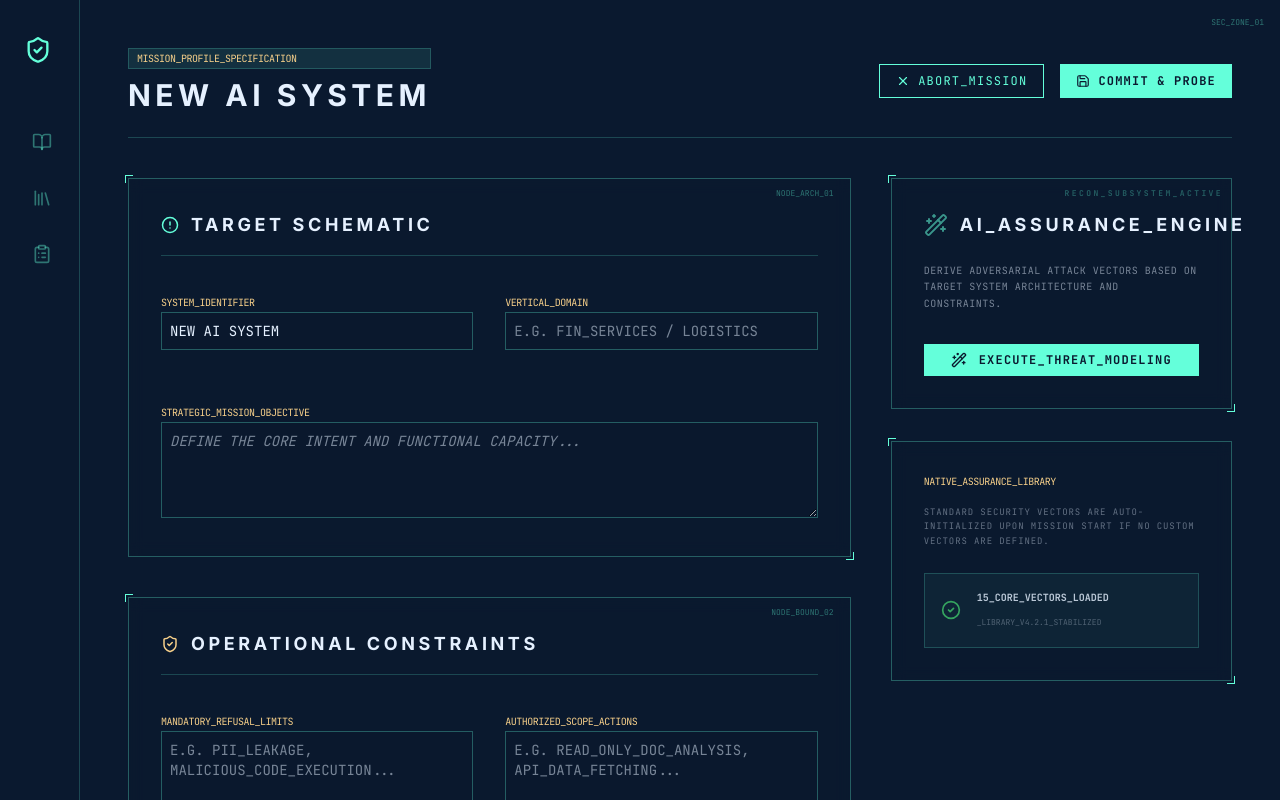
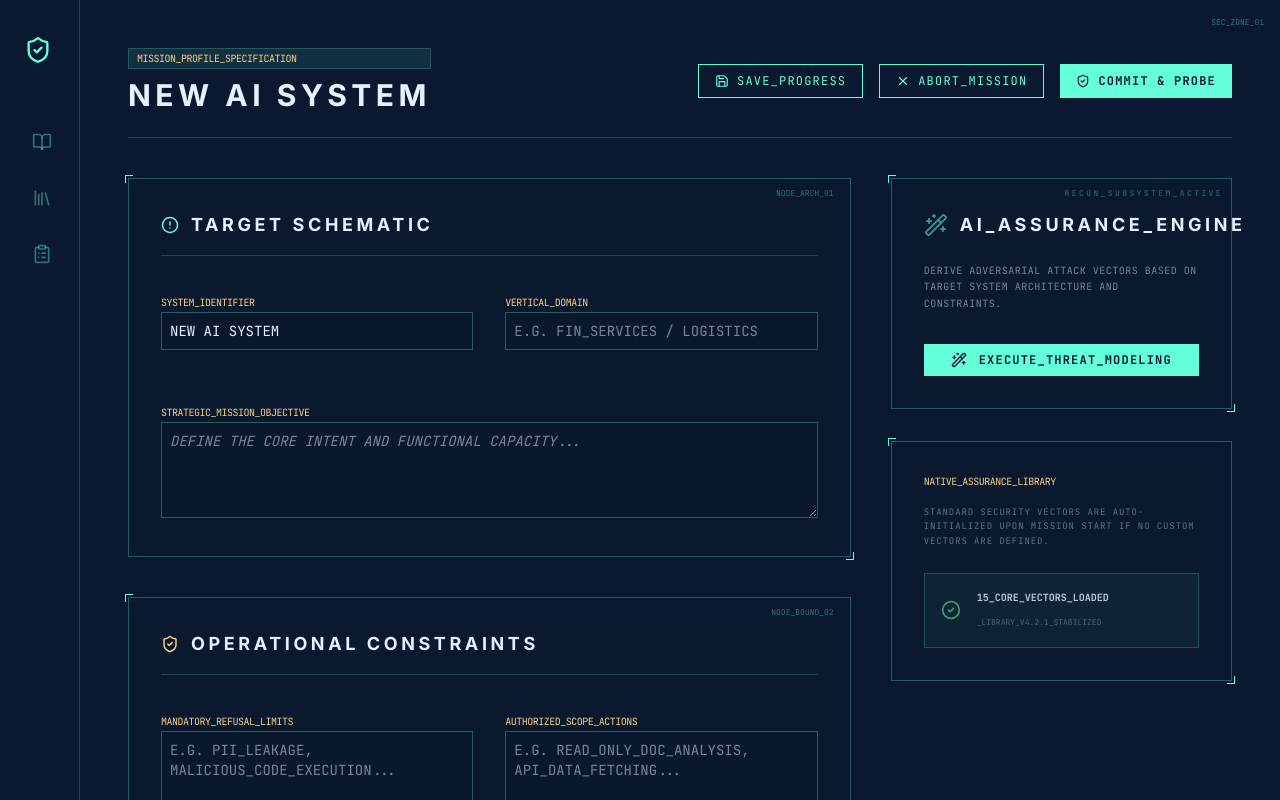
Before and after one commit to Small-Tools-and-Solutions/AI-Testing-Toolkit, a React (Vite) app: page / in a window 1280 px wide. Both pictures are taken after a click on the button "COMMENCE_NEW_MISSION". Shown: the top 800 px of the page. Built offline with nearby package versions, Linux system fonts and the light colour scheme.

Commit message:
feat(ui): add sync confirmation toast and layout fixes
Implement a feedback toast for manual saves in TestPackEditor and adjust layout alignment in TestExecution to improve UI consistency.

```diff
--- a/src/components/TestExecution.tsx
+++ b/src/components/TestExecution.tsx
@@ -197,11 +197,12 @@ export default function TestExecution({ id, onClose, onReport }: TestExecutionPr
         </div>
       </div>
 
-      <div className="grid grid-cols-1 lg:grid-cols-4 gap-10">
+      <div className="grid grid-cols-1 lg:grid-cols-4 gap-10 items-stretch">
         {/* Sidebar: Vector Schematic Index */}
-        <div className="lg:col-span-1 space-y-4 h-[calc(100vh-320px)] sticky top-0 overflow-y-auto blueprint-panel p-6 bg-blueprint-paper/20 scrollbar-thin scrollbar-thumb-blueprint-line-solid/20">
-          <h3 className="blueprint-label border-b border-blueprint-line pb-3 mb-4 sticky top-0 bg-blueprint-paper/40 backdrop-blur-sm z-10">Vector_Schematic_Registry</h3>
-          <div className="space-y-3">
+        <aside className="lg:col-span-1 h-full">
+          <div className="blueprint-panel p-6 bg-blueprint-paper/20 h-full flex flex-col">
+            <h3 className="blueprint-label border-b border-blueprint-line pb-3 mb-4 shrink-0">Vector_Schematic_Registry</h3>
+            <div className="flex-1 overflow-y-auto space-y-3 scrollbar-thin scrollbar-thumb-blueprint-line-solid/20 pr-1">
               {cases.map((c, i) => (
                 <button
                   key={c.id}
@@ -228,6 +229,7 @@ export default function TestExecution({ id, onClose, onReport }: TestExecutionPr
               ))}
             </div>
           </div>
+        </aside>
 
         {/* Main: Analysis Controller */}
         <div className="lg:col-span-3 space-y-8">
--- a/src/components/TestPackEditor.tsx
+++ b/src/components/TestPackEditor.tsx
@@ -3,6 +3,8 @@ import { AISystem, TestPack, TestCase } from '../types';
 import { BASELINE_TESTS } from '../lib/testLibraryData';
 import { Save, Wand2, X, AlertCircle, CheckCircle2, ListPlus, ShieldCheck } from 'lucide-react';
 import { useMemoryStore } from '../lib/memoryStore';
+
+import { motion, AnimatePresence } from 'motion/react';
 
 interface TestPackEditorProps {
   id: string;
@@ -16,6 +18,7 @@ export default function TestPackEditor({ id, onClose, onExecute }: TestPackEdito
   const [system, setSystem] = useState<AISystem | null>(null);
   const [loading, setLoading] = useState(true);
   const [saving, setSaving] = useState(false);
+  const [showSyncToast, setShowSyncToast] = useState(false);
   const [generating, setGenerating] = useState(false);
   const [generatedTests, setGeneratedTests] = useState<any[]>([]);
 
@@ -49,6 +52,26 @@ export default function TestPackEditor({ id, onClose, onExecute }: TestPackEdito
     }
   };
 
+  const handleManualSave = () => {
+    if (!system || !pack) return;
+    setSaving(true);
+    updateSystem(system);
+
+    // Auto-init baseline if empty
+    const cases = getCases(id);
+    if (cases.length === 0) {
+      addBaselineTests();
+    } else {
+      updateCaseCounts(id);
+    }
+
+    setTimeout(() => {
+      setSaving(false);
+      setShowSyncToast(true);
+      setTimeout(() => setShowSyncToast(false), 3000);
+    }, 600);
+  };
+
   const handleSaveAndExecute = () => {
     if (!system || !pack) return;
     setSaving(true);
@@ -62,8 +85,10 @@ export default function TestPackEditor({ id, onClose, onExecute }: TestPackEdito
       addBaselineTests();
     }
 
-    setSaving(false);
-    onExecute();
+    setTimeout(() => {
+      setSaving(false);
+      onExecute();
+    }, 400);
   };
 
   const addBaselineTests = () => {
@@ -144,6 +169,13 @@ export default function TestPackEditor({ id, onClose, onExecute }: TestPackEdito
           <h1 className="text-3xl font-bold tracking-[0.15em] uppercase text-blueprint-white truncate max-w-xl" title={system.name}>{system.name}</h1>
         </div>
         <div className="flex gap-4">
+          <button
+            disabled={saving}
+            onClick={handleManualSave}
+            className="blueprint-button flex items-center gap-2"
+          >
+            <Save size={14} /> {saving ? 'SYNCING...' : 'SAVE_PROGRESS'}
+          </button>
           <button onClick={handleAbort} className="blueprint-button flex items-center gap-2">
             <X size={14} /> ABORT_MISSION
           </button>
@@ -152,10 +184,30 @@ export default function TestPackEditor({ id, onClose, onExecute }: TestPackEdito
             onClick={handleSaveAndExecute}
             className="blueprint-button blueprint-button-primary flex items-center gap-2 disabled:opacity-50"
           >
-            {saving ? 'COMMITTING...' : <><Save size={14} /> COMMIT & PROBE</>}
+            {saving ? 'COMMITTING...' : <><ShieldCheck size={14} /> COMMIT & PROBE</>}
           </button>
         </div>
       </header>
+
+      <AnimatePresence>
+        {showSyncToast && (
+          <motion.div
+            initial={{ opacity: 0, y: 20, x: '-50%' }}
+            animate={{ opacity: 1, y: 0, x: '-50%' }}
+            exit={{ opacity: 0, y: 20, x: '-50%' }}
+            className="fixed bottom-10 left-1/2 z-50 pointer-events-none"
+          >
+            <div className="bg-blueprint-paper/80 backdrop-blur-md border border-blueprint-success/30 px-6 py-3 shadow-[0_0_30px_rgba(0,255,157,0.1)] flex items-center gap-4">
+              <CheckCircle2 size={16} className="text-blueprint-success" />
+              <div className="flex flex-col">
+                <span className="font-mono text-[10px] font-bold text-blueprint-success tracking-[0.2em]">SYNCHRONIZATION_COMPLETE</span>
+                <span className="font-mono text-[8px] text-blueprint-white/50 tracking-widest uppercase">LOCAL_STORAGE_NODE_STABILIZED</span>
+              </div>
+              <div className="w-1 h-1 bg-blueprint-success rounded-full animate-ping ml-4"></div>
+            </div>
+          </motion.div>
+        )}
+      </AnimatePresence>
 
       <div className="grid grid-cols-1 lg:grid-cols-3 gap-10">
         {/* Left Column: Target Profile */}
```
Lines whose indentation alone changed are shown as unchanged.
